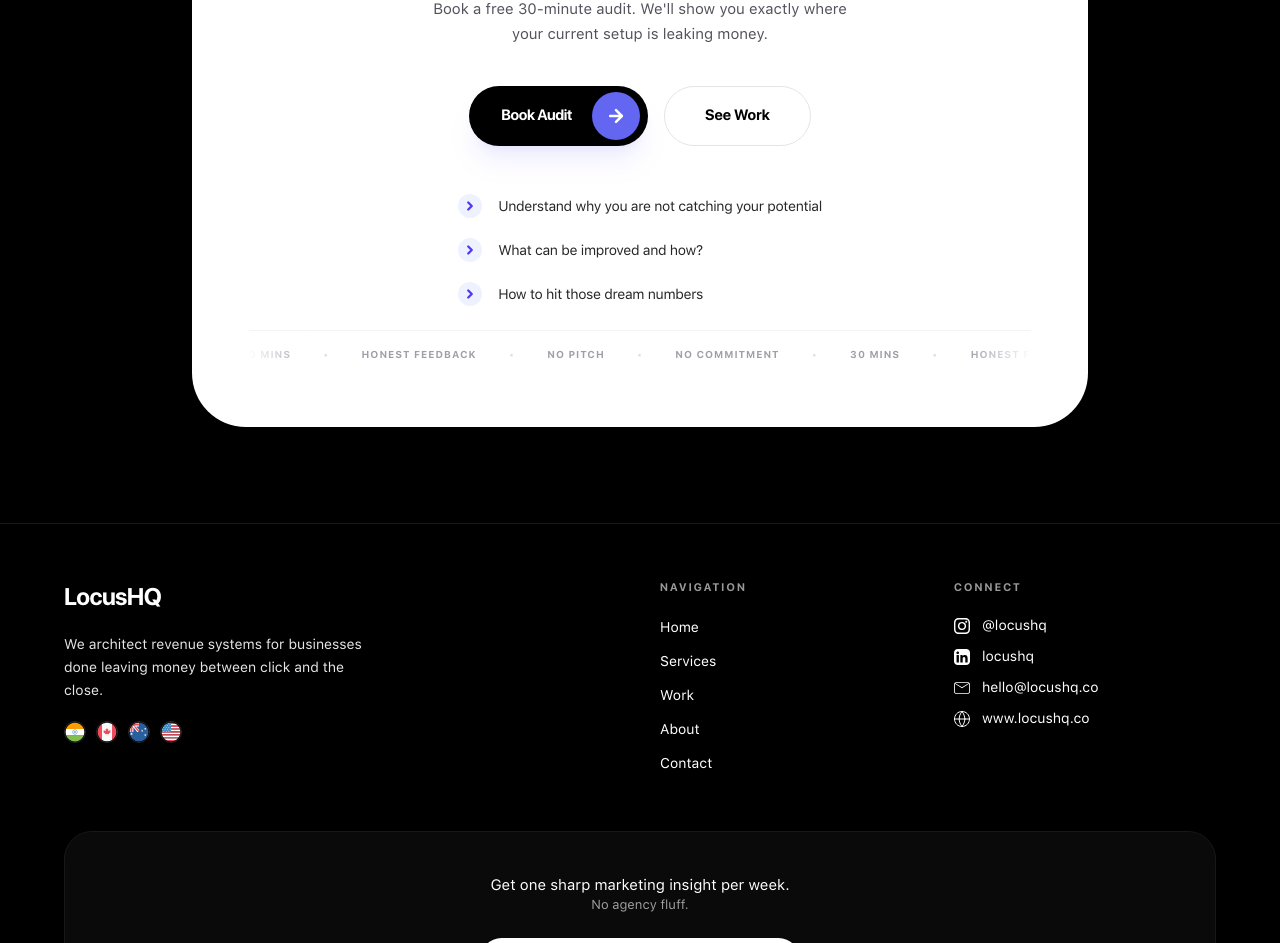
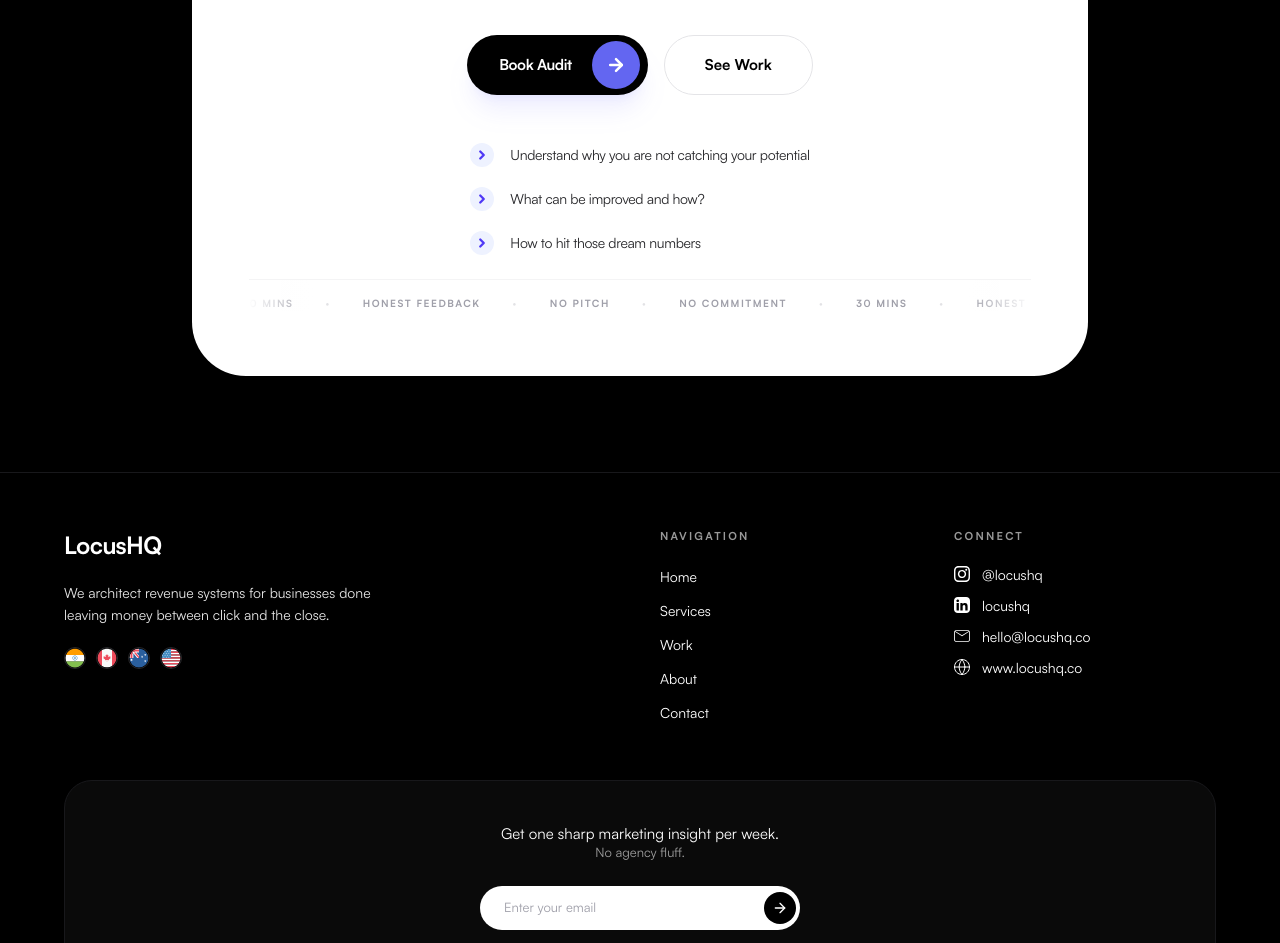
Before and after one commit to Om-Mahadik/LocusHQ, a Next.js app: page / in a window 1280 px wide. Shown: the part 10716-11659 px from the top of the page. Built offline with nearby package versions, Linux system fonts and the light colour scheme.

Commit message:
frontend: next.js realtime chat UI with socket integration

```diff
--- a/app/globals.css
+++ b/app/globals.css
@@ -1,14 +1,14 @@
 /* 1. Define Local Font Faces (Using the OTF files you extracted) */
 @font-face {
   font-family: 'GT Walsheim';
-  src: url('/fonts/sanf-pro/SF-Pro-Text-Regular.otf') format('opentype');
+  src: url('/fonts/Satoshi/Satoshi-Regular.otf') format('opentype');
   font-weight: 400;
   font-style: normal;
 }
 
 @font-face {
   font-family: 'GT Walsheim';
-  src: url('/fonts/sanf-pro/SF-Pro-Display-Bold.otf') format('opentype');
+  src: url('/fonts/Satoshi/Satoshi-Bold.otf') format('opentype');
   font-weight: 700;
   font-style: normal;
 }
```
